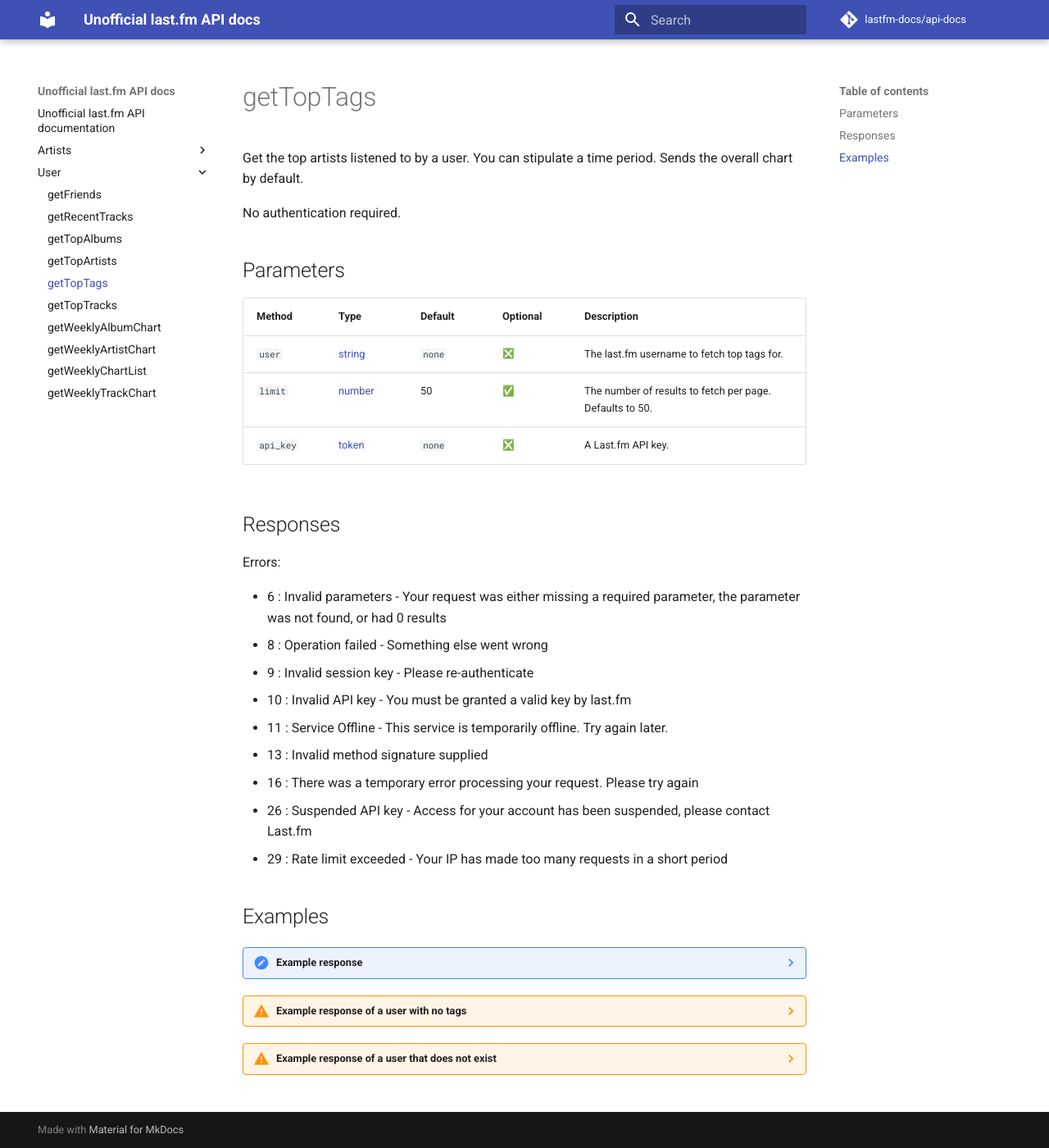
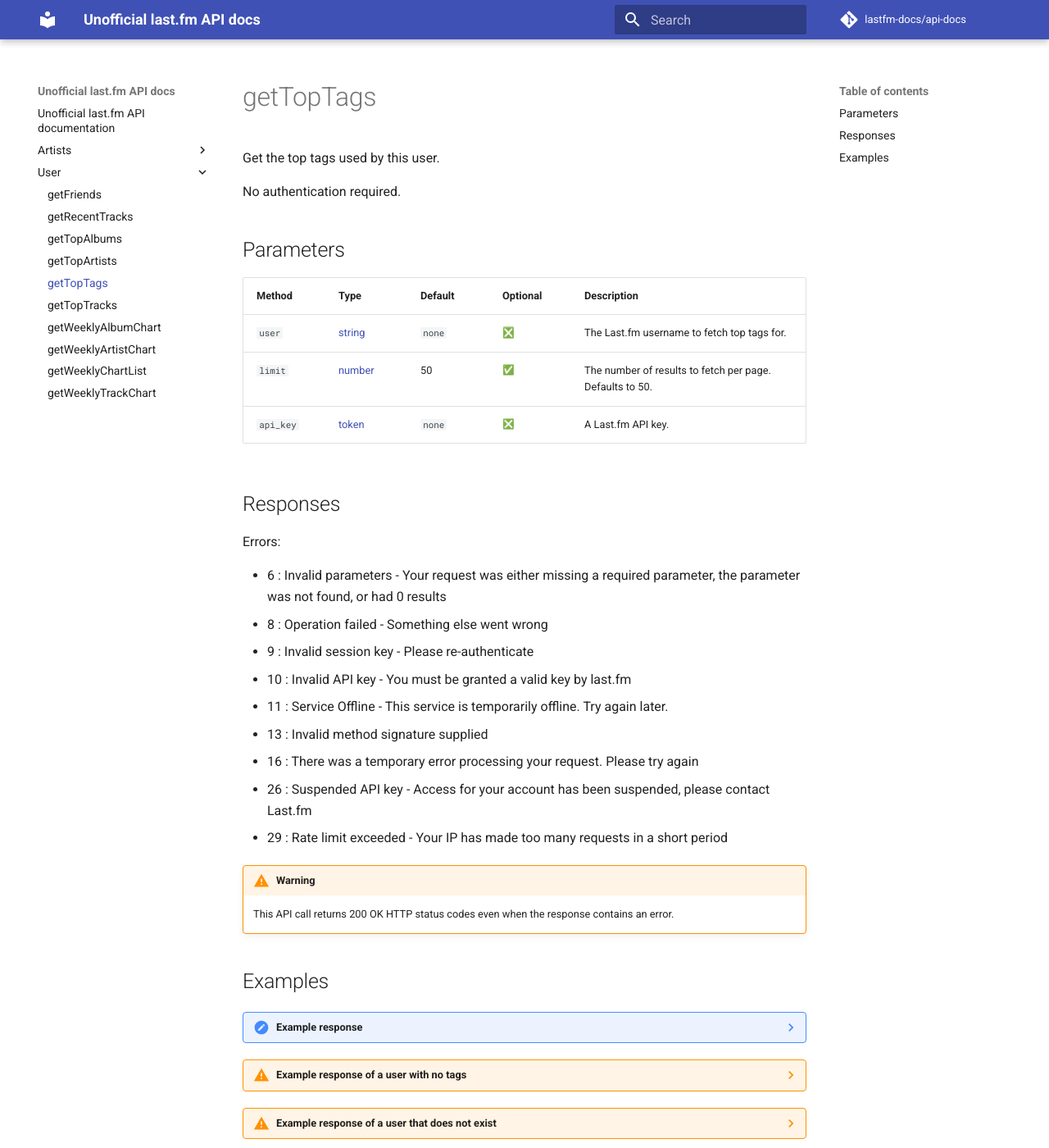
Before and after one commit to lastfm-docs/api-docs, an MkDocs documentation site: the page built from docs/user/getTopTags.md, in a window 1280 px wide and 1400 px high. Shown: the whole window at 82% size. Built offline with MkDocs 1.6.1 and Material for MkDocs 9.7.7, drawn with Linux system fonts in a browser that asks for light colours; emoji names are drawn with the system emoji font; comment, search, counter and statistics services are not loaded.

Commit message:
Amend description errors and add warning

```diff
--- a/docs/user/getTopTags.md
+++ b/docs/user/getTopTags.md
@@ -1,11 +1,11 @@
-Get the top artists listened to by a user. You can stipulate a time period. Sends the overall chart by default.
+Get the top tags used by this user.
 
 No authentication required.
 
 ## Parameters
 | Method         | Type                                                                                               | Default | Optional | Description                                            |
 | -------------- | -------------------------------------------------------------------------------------------------- | ------- | -------- | ------------------------------------------------------ |
-| `user`         |[string](https://developer.mozilla.org/en-US/docs/Web/JavaScript/Reference/Global_Objects/String)   |`none`   | :negative_squared_cross_mark: | The last.fm username to fetch top tags for.
+| `user`         |[string](https://developer.mozilla.org/en-US/docs/Web/JavaScript/Reference/Global_Objects/String)   |`none`   | :negative_squared_cross_mark: | The Last.fm username to fetch top tags for.
 | `limit`        |[number](https://developer.mozilla.org/en-US/docs/Web/JavaScript/Reference/Global_Objects/Number)   | 50      | :white_check_mark:            | The number of results to fetch per page. Defaults to 50.
 | `api_key`      |[token](https://www.last.fm/api/account/create)                                                     |`none`   | :negative_squared_cross_mark: | A Last.fm API key.
 
@@ -23,6 +23,8 @@
 - 26 : Suspended API key - Access for your account has been suspended, please contact Last.fm
 - 29 : Rate limit exceeded - Your IP has made too many requests in a short period
 
+!!! Warning
+    This API call returns 200 OK HTTP status codes even when the response contains an error.
 
 ## Examples
 ??? note "Example response"
```
